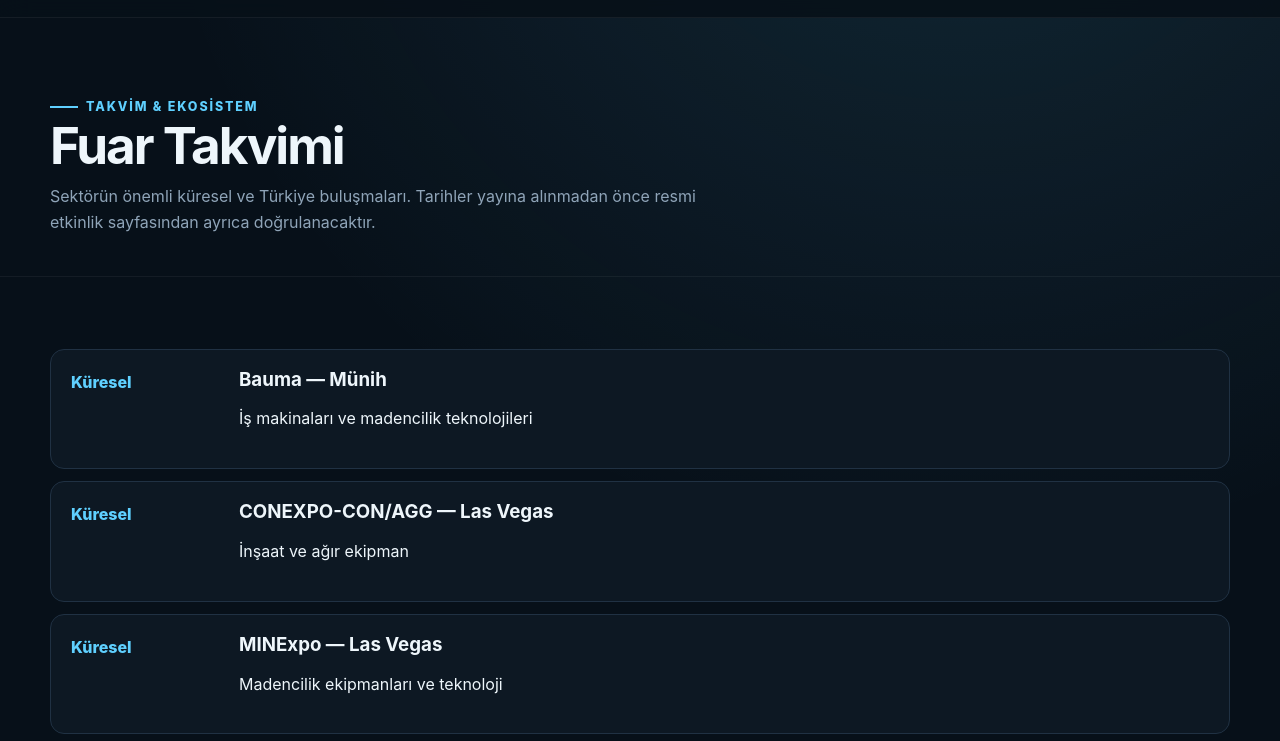
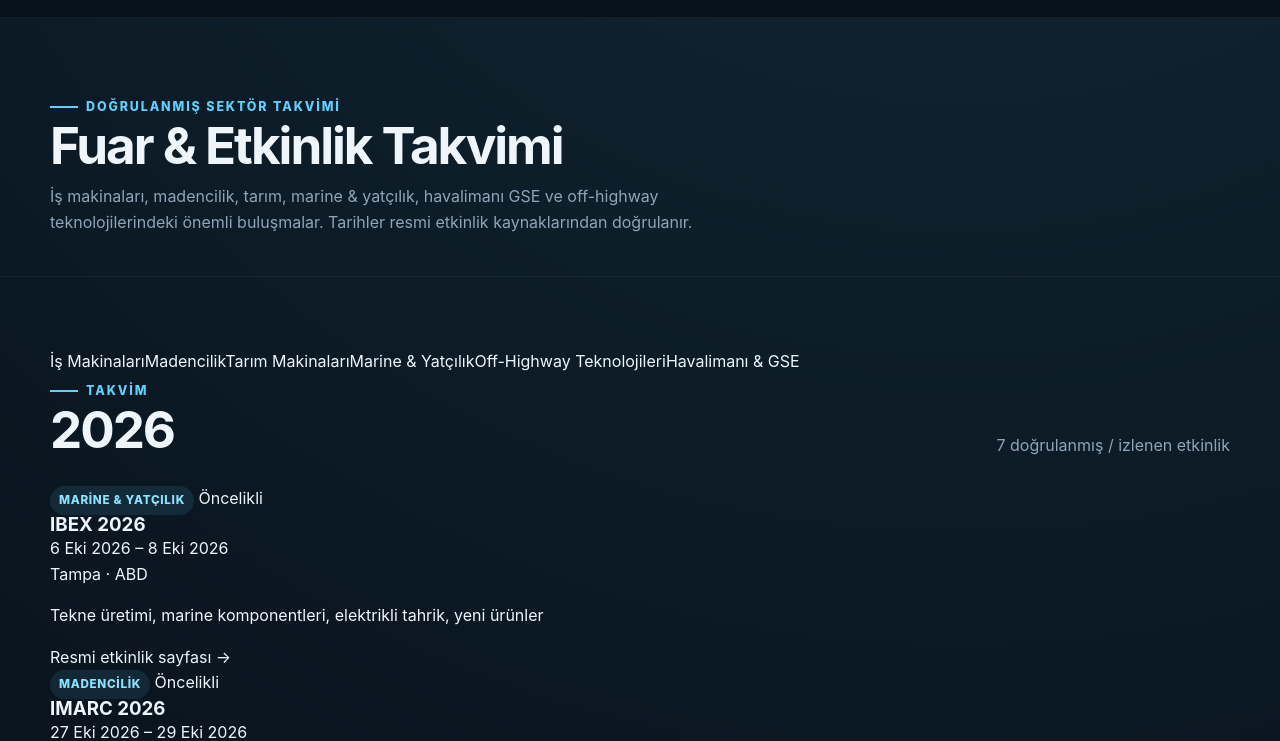
Before and after one commit to bulentturk/makinenabzi, an Astro site: page /fuar-takvimi in a window 1280 px wide. Shown: the part 59-800 px from the top of the page. Built offline with nearby package versions, Linux system fonts and the light colour scheme; Astro itself is replaced by a stand-in of ours.

Commit message:
feat: rebuild fair calendar with verified multi-sector events

```diff
--- a/src/pages/fuar-takvimi.astro
+++ b/src/pages/fuar-takvimi.astro
@@ -1,5 +1,59 @@
 ---
 import BaseLayout from '../layouts/BaseLayout.astro';
-const events=[['Küresel','Bauma — Münih','İş makinaları ve madencilik teknolojileri'],['Küresel','CONEXPO-CON/AGG — Las Vegas','İnşaat ve ağır ekipman'],['Küresel','MINExpo — Las Vegas','Madencilik ekipmanları ve teknoloji'],['Küresel','Agritechnica — Hannover','Tarım makinaları ve tarım teknolojileri'],['Teknoloji','iVT Expo Europe / USA','Off-highway elektrifikasyon, otonomi ve hidrolik'],['Türkiye','KOMATEK / ANKOMAK','İş ve inşaat makinaları'],['Türkiye','Mining Turkey','Maden teknolojileri ve ekipman'],['Türkiye','WIN EURASIA','Endüstriyel teknoloji ve bileşenler'],['Türkiye','Growtech','Tarım teknolojileri']];
+import { events } from '../data/events';
+
+const now = new Date('2026-09-27T00:00:00+03:00');
+const fmt = new Intl.DateTimeFormat('tr-TR',{day:'numeric',month:'short',year:'numeric'});
+const upcoming = [...events]
+  .filter(event => new Date(event.end || event.start) >= now)
+  .sort((a,b) => Date.parse(a.start)-Date.parse(b.start));
+
+const years = [...new Set(upcoming.map(e => new Date(e.start).getFullYear()))];
+const sectorClass = (sector:string) => sector.toLowerCase().replace(/[^a-z0-9]+/g,'-');
 ---
-<BaseLayout title="Fuar Takvimi"><section class="page-head"><div class="container"><span class="eyebrow">Takvim & ekosistem</span><h1>Fuar Takvimi</h1><p>Sektörün önemli küresel ve Türkiye buluşmaları. Tarihler yayına alınmadan önce resmi etkinlik sayfasından ayrıca doğrulanacaktır.</p></div></section><section class="section"><div class="container"><div class="timeline">{events.map(([scope,event,desc]) => <div class="timeline-row"><div class="place">{scope}</div><div><h3>{event}</h3><p>{desc}</p></div></div>)}</div></div></section></BaseLayout>
+<BaseLayout title="Fuar Takvimi" description="İş makinaları, madencilik, tarım, marine ve yatçılık, off-highway ve mobil ekipman teknolojilerinde doğrulanmış fuar takvimi.">
+  <section class="page-head"><div class="container">
+    <span class="eyebrow">Doğrulanmış sektör takvimi</span>
+    <h1>Fuar & Etkinlik Takvimi</h1>
+    <p>İş makinaları, madencilik, tarım, marine & yatçılık, havalimanı GSE ve off-highway teknolojilerindeki önemli buluşmalar. Tarihler resmi etkinlik kaynaklarından doğrulanır.</p>
+  </div></section>
+
+  <section class="section">
+    <div class="container">
+      <div class="event-sector-strip">
+        {['İş Makinaları','Madencilik','Tarım Makinaları','Marine & Yatçılık','Off-Highway Teknolojileri','Havalimanı & GSE'].map(x => <span>{x}</span>)}
+      </div>
+
+      {years.map(year => (
+        <section class="event-year">
+          <div class="section-head">
+            <div><span class="eyebrow">Takvim</span><h2>{year}</h2></div>
+            <p>{upcoming.filter(e => new Date(e.start).getFullYear() === year).length} doğrulanmış / izlenen etkinlik</p>
+          </div>
+          <div class="event-grid">
+            {upcoming.filter(e => new Date(e.start).getFullYear() === year).map(event => (
+              <article class:list={['event-card',event.importance === 'high' && 'event-card-priority']}>
+                <div class="event-topline">
+                  <span class="tag">{event.sector}</span>
+                  {event.importance === 'high' && <span class="event-priority">Öncelikli</span>}
+                </div>
+                <h3>{event.name}</h3>
+                <div class="event-date">
+                  {event.date_label || (event.end ? `${fmt.format(new Date(event.start))} – ${fmt.format(new Date(event.end))}` : fmt.format(new Date(event.start)))}
+                </div>
+                <div class="event-place">{event.city} · {event.country}</div>
+                <p>{event.focus}</p>
+                <a href={event.url} target="_blank" rel="noopener noreferrer">Resmi etkinlik sayfası →</a>
+              </article>
+            ))}
+          </div>
+        </section>
+      ))}
+
+      <div class="event-note">
+        <strong>Takvim politikası:</strong>
+        <span>Kesin tarihi açıklanmayan organizasyonlar “tarih açıklanacak” olarak işaretlenir; tahmini gün uydurulmaz. Tarih değişiklikleri resmi organizatör sayfasından güncellenir.</span>
+      </div>
+    </div>
+  </section>
+</BaseLayout>
```
